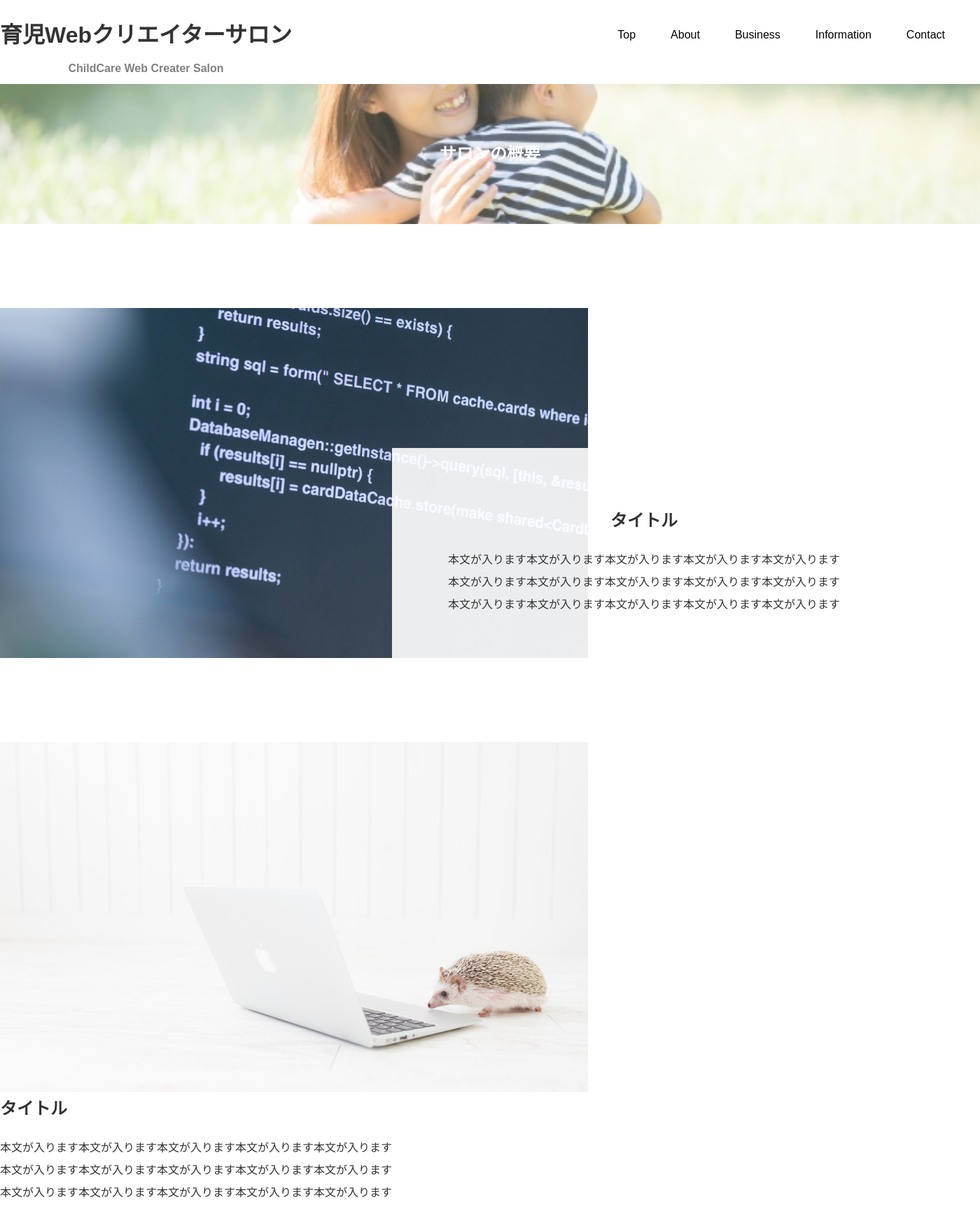
After one commit to Kyrieee-ops/overview, a PHP site: page /work.html in a window 1400 px wide. The commit adds this page. Shown: the top 1760 px of the page at 70% size. Run offline with PHP 8.4, Linux system fonts and the light colour scheme.

Commit message:
活動内容ページ作成

```diff
--- a/Sass/style.css
+++ b/Sass/style.css
@@ -272,12 +272,73 @@ footer ul li {
   line-height: 1.5em;
 }
 
-/*
-.childcare_2 {
-    //childcareを継承
-    @extend .childcare;
+/* ========= work-description01(サブビジュアル) ========== */
+.work-description01 {
+  margin-bottom: 120px;
 }
-*/
+
+.work-description01 dl {
+  width: 100%;
+  position: relative;
+}
+
+.work-description01 dl dt img {
+  width: 60%;
+  height: 500px;
+  -o-object-fit: cover;
+     object-fit: cover;
+}
+
+.work-description01 {
+  /*--------変数宣言--------*/
+  /*--------/変数宣言-------*/
+}
+
+.work-description01 dd {
+  background-color: rgba(255, 255, 255, 0.9);
+  position: absolute;
+  top: 40%;
+  left: 40%;
+  color: #333;
+  padding: 80px;
+  z-index: 2;
+}
+
+.work-description01 h2 {
+  text-align: center;
+}
+
+/* ========= work-description02(サブビジュアル) ========== */
+.work-description02 {
+  margin-bottom: 120px;
+}
+
+.work-description02 dl {
+  width: 100%;
+  position: relative;
+  right: 0;
+}
+
+.work-description02 dl dt img {
+  width: 60%;
+  height: 500px;
+  -o-object-fit: cover;
+     object-fit: cover;
+}
+
+.work-description03 {
+  width: 100%;
+  position: relative;
+  right: 0;
+}
+
+.work-description03 dt img {
+  width: 60%;
+  height: 500px;
+  -o-object-fit: cover;
+     object-fit: cover;
+}
+
 .childcare-map {
   /*marginを0にすることでフッターとの余白を空け過ぎない対処のため記述*/
   margin-bottom: 0px;
--- a/Sass/style.scss
+++ b/Sass/style.scss
@@ -244,12 +244,66 @@ footer {
     border-bottom: 1px solid $color_gray;
     line-height: 1.5em;
 }
-/*
-.childcare_2 {
-    //childcareを継承
-    @extend .childcare;
+/* ========= work-description01(サブビジュアル) ========== */
+.work-description01 {
+    margin-bottom: 120px;
+    dl{
+    width: 100%;
+    position: relative;
+    dt img {
+        width: 60%;
+        height: 500px;
+        object-fit: cover;
+        }
+    }
 }
-*/
+
+.work-description01 {
+    /*--------変数宣言--------*/
+    $bgcolor_rgbwhite: rgba(255,255,255,0.9);
+    $f_color_black: #333;
+    /*--------/変数宣言-------*/
+    dd {
+    background-color: $bgcolor_rgbwhite;
+    position: absolute;
+    top: 40%;
+    left: 40%;
+    color: $f_color_black;
+    //ddの余白
+    padding: 80px;
+    z-index: 2;
+    }
+    h2 {
+        text-align: center;
+    }
+}
+
+/* ========= work-description02(サブビジュアル) ========== */
+.work-description02 {
+    margin-bottom: 120px;
+    dl {
+    width: 100%;
+    position: relative;
+    right: 0;
+        dt img {
+        width: 60%;
+        height: 500px;
+        object-fit: cover;
+        }
+    }
+}
+
+.work-description03 {
+    width: 100%;
+    position: relative;
+    right: 0;
+    dt img {
+        width: 60%;
+        height: 500px;
+        object-fit: cover;
+    }
+}
+
 .childcare-map {
     /*marginを0にすることでフッターとの余白を空け過ぎない対処のため記述*/
     margin-bottom: 0px;
--- /dev/null
+++ b/work.html
@@ -0,0 +1,102 @@
+<!DOCTYPE html>
+<html lang="en">
+<head>
+    <meta charset="UTF-8">
+    <meta name="description" content="育児に奮闘中のパパママでwebエンジニアやwebデザイナーを目指している方向けのホームページです。時間がない中での時間活用術や、育児中でもどのようにして時間を捻出し、学習に取り組んでいるのかの情報を共有します。また、webに必要な技術な情報なども共有します。">
+    <meta name="viewport" content="width=device-width, initial-scale=1.0">
+    <link rel="stylesheet" href="Sass/style.css">
+    <title>育児エンジニア・デザイナー下層ページ</title>
+</head>
+<body>
+    <!--ヘッダー-->
+    <header class="header">
+        <div class="content-wrapper header-nav">
+          <h1>育児Webクリエイターサロン</h1>
+          <nav>
+          <ul>
+            <li><a href="#">Top</a></li>
+            <li><a href="#">About</a></li>
+            <li><a href="#">Business</a></li>
+            <li><a href="#">Information</a></li>
+            <li><a href="#">Contact</a></li>
+          </ul>
+          </nav>
+        </div>
+      </header>
+      <!--/ヘッダー-->
+      <!--サブビジュアルー-->
+    <section class="subvisual">
+        <h1>サロンの概要</h1>
+    </section>
+
+    <!--メインビジュアル-->
+    <main>
+    <!--サブビジュアル-->
+    <!--活動風景や、メンバーの写真Slack-->
+    <!--section1-->
+        <section class="work-description01">
+        <dl>
+            <dt><img src="images/work_1.jpg" alt="ソースコード公開"></dt>
+            <dd>
+            <h2>タイトル</h2>
+            <p>本文が入ります本文が入ります本文が入ります本文が入ります本文が入ります<br>
+            本文が入ります本文が入ります本文が入ります本文が入ります本文が入ります<br>
+            本文が入ります本文が入ります本文が入ります本文が入ります本文が入ります<br></p>
+            </dd>
+        </dl>
+        </section>
+        <!--section2-->
+        <section class="work-description02">
+        <dl>
+            <dt><img src="images/work_2.jpg" alt="ハリネズミエンジニア"></dt>
+            <dd>
+            <h2>タイトル</h2>
+            <p>本文が入ります本文が入ります本文が入ります本文が入ります本文が入ります<br>
+            本文が入ります本文が入ります本文が入ります本文が入ります本文が入ります<br>
+            本文が入ります本文が入ります本文が入ります本文が入ります本文が入ります<br></p>
+            </dd>
+        </dl>
+        </section>
+        <!--section3-->
+        <section class="work-description03">
+        <dl>
+            <dt><img src="images/work_3.jpg" alt="スマホを持つ赤ちゃん"></dt>
+            <dd>
+            <h2>タイトル</h2>
+            <p>本文が入ります本文が入ります本文が入ります本文が入ります本文が入ります<br>
+            本文が入ります本文が入ります本文が入ります本文が入ります本文が入ります<br>
+            本文が入ります本文が入ります本文が入ります本文が入ります本文が入ります<br></p>
+            </dd>
+        </dl>
+        </section>
+
+    </main>
+    <!--/サブビジュアルー-->
+    <footer class="footer">
+    <div class="content-wrapper footer-nav">
+        <div class="address">
+        <h2>育児Webクリエイターサロン</h2>
+        <p>
+            連絡先:xxxxxxxx<br>
+            Twitter:xxxxxxxx<br>
+            xxxxxxxx<br>
+        </p>
+    </div>
+    <ul>
+        <li><a href="#">Top</a></li>
+        <li><a href="#">About</a></li>
+        <li><a href="#">Business</a></li>
+        <li><a href="#">Information</a></li>
+        <li><a href="#">Contact</a></li>
+    </ul>
+    </div>
+
+    <!--コピーライト-->
+    <div class="copyright">
+        <p>&copy;Since 2020 Kyrieee All Rights Reserved</p>
+    </div>
+    </footer>
+      <!--/フッター-->
+
+</body>
+</html>
```
Also changed, not shown: images/work_1.jpg (added), images/work_2.jpg (added), images/work_3.jpg (added), 1 other file.
